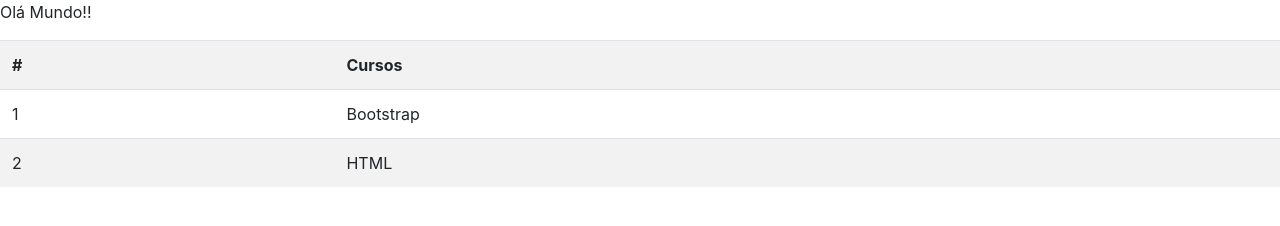
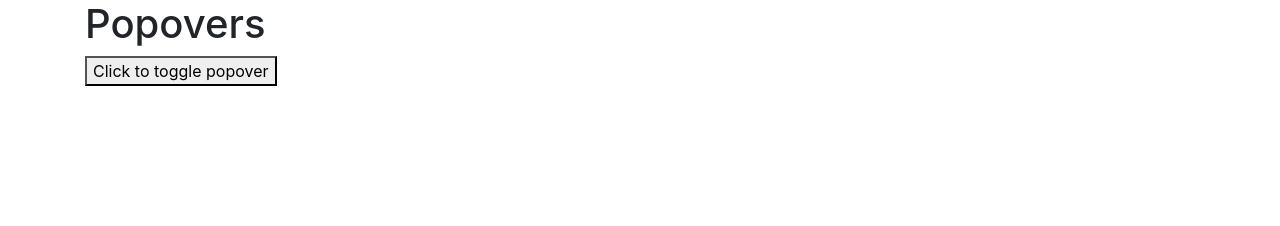
Before and after one commit to csnoboa/cursos-udemy, a plain HTML site: page bootstrap/index.html in a window 1280 px wide. Drawn offline with nearby package versions, Linux system fonts and the light colour scheme.

Commit message:
pop over bug

```diff
--- a/bootstrap/index.html
+++ b/bootstrap/index.html
@@ -13,27 +13,20 @@
 
     <body>
 
-        <p>Olá Mundo!!</p>
-
-        <table class ="table table-hover table-striped">
-            <tr>
-                <th>#</th>
-                <th>Cursos</th>
-            </tr>
-            <tr>
-                <td>1</td>
-                <td>Bootstrap</td>
-            </tr>
-            <tr>
-                <td>2</td>
-                <td>HTML</td>
-            </tr>
-        </table>
+        <div class="container">
+            <h1>Popovers</h1>
+            <button type="button" data-toggle="popover" title="Popover title" data-content="conteudo">Click to toggle popover</button>
+        </div>
 
         <footer>
             <!-- JS -->
             <script src="public/js/jquery.min.js"></script>
             <script src="public/js/bootstrap.bundle.min.js"></script>
+            <script>
+                $(function () {
+                    $('[data-toggle="popover"]').popover();
+                });
+            </script>
         </footer>
     </body>
 </html>
```
Also changed, not shown: bootstrap/script.js (added).
